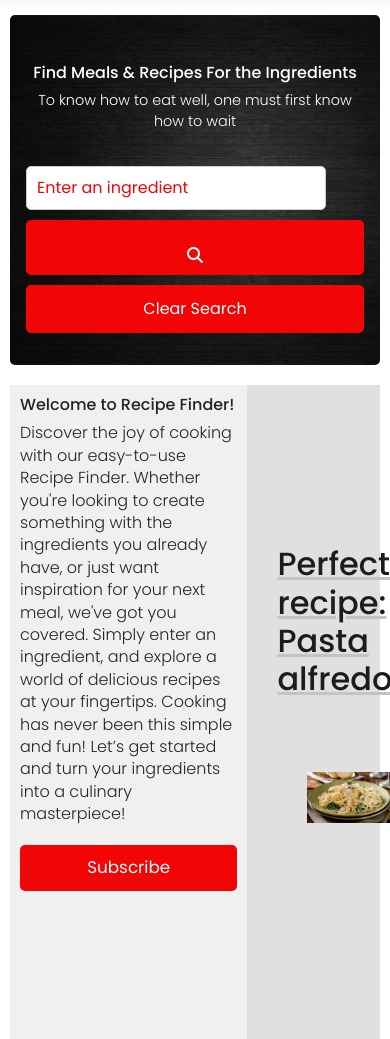
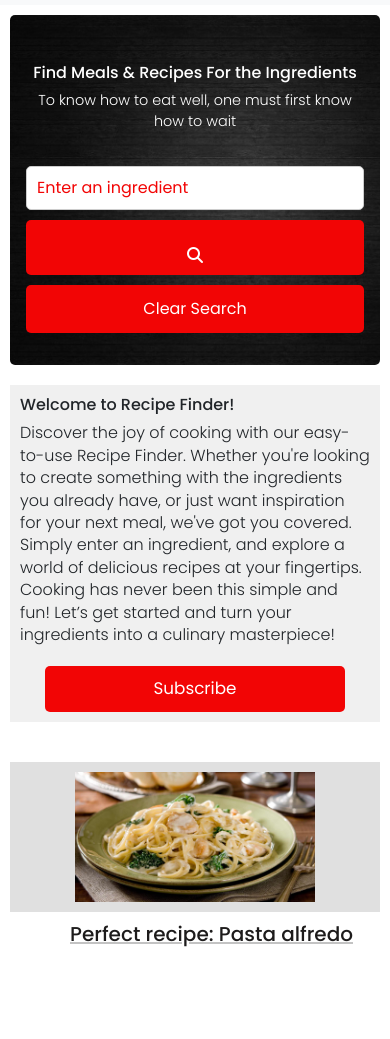
Before and after one commit to raibaebe/RecipeFinder, a plain HTML site: page index.html in a window 390 px wide. Shown: the part 61-1100 px from the top of the page. Drawn offline with nearby package versions, Linux system fonts and the light colour scheme; a script that the page names is missing.

Commit message:
Update style.css

```diff
--- a/style.css
+++ b/style.css
@@ -529,7 +529,8 @@ button.dark-mode {
     .navbar-nav {
         flex-direction: column;
         gap: 10px;
-    } body {
+    }
+    body {
         margin: 0;
         padding: 0;
         font-size: 0.9rem; /* Slightly reduce font size for better fit */
@@ -548,8 +549,8 @@ button.dark-mode {
     .container {
         padding: 10px;
         max-width: 100%;
+        align-items: center;
     }
-
 
     .logo {
         max-width: 150px;
@@ -583,13 +584,27 @@ button.dark-mode {
 
     .search-control,
     .btn {
-        width: 100%;
+        width: 300px;
+        max-width: 100%; /* Ensures the width does not exceed the container on smaller screens */
+        box-sizing: border-box; /* Includes padding and border in the width */
     }
 
     .two-sides-container {
-        flex-direction: column;
+        display: flex;
+        flex-direction: column; /* Ensures the children stack vertically */
+        gap: 20px; /* Adds spacing between sections */
+        width: 100%;
+    }
+    .header-right {
+        font-size: 20px;
+        margin-left: 30px;
     }
 
+    .side-image {
+      margin-right: 50px;
+        width: 240px;
+        height: 130px; /* Optional: maintain proportions if needed */
+    }
     .main-content-left,
     .main-content-right {
         max-width: 100%;
@@ -597,7 +612,9 @@ button.dark-mode {
         margin-top: 20px;
         padding: 10px;
     }
-
+.faq-section{
+    margin-top: 50px;
+}
     .cards-container {
         flex-direction: column;
         gap: 50px;
@@ -606,14 +623,17 @@ button.dark-mode {
     }
 
     .card {
+
         position: relative;
         transition: transform 0.3s ease-in-out, box-shadow 0.3s ease-in-out;
     }
+
 
     .card:hover {
         transform: translateY(-10px) !important;
         box-shadow: 0 15px 25px rgba(0, 0, 0, 0.2) !important;
     }
+
     @keyframes hoverLift {
         from {
             transform: translateY(0);
@@ -624,6 +644,7 @@ button.dark-mode {
             box-shadow: 0 15px 25px rgba(0, 0, 0, 0.2);
         }
     }
+
     .card-img-top {
         max-height: 150px;
         object-fit: cover;
@@ -636,6 +657,7 @@ button.dark-mode {
     .btn-with-icon:hover i {
         transform: rotate(360deg);
     }
+
     footer {
         padding: 10px;
     }
@@ -644,6 +666,7 @@ button.dark-mode {
         font-size: 1rem;
     }
 }
+
 @keyframes ripple-animation {
     to {
         transform: scale(15);
```
